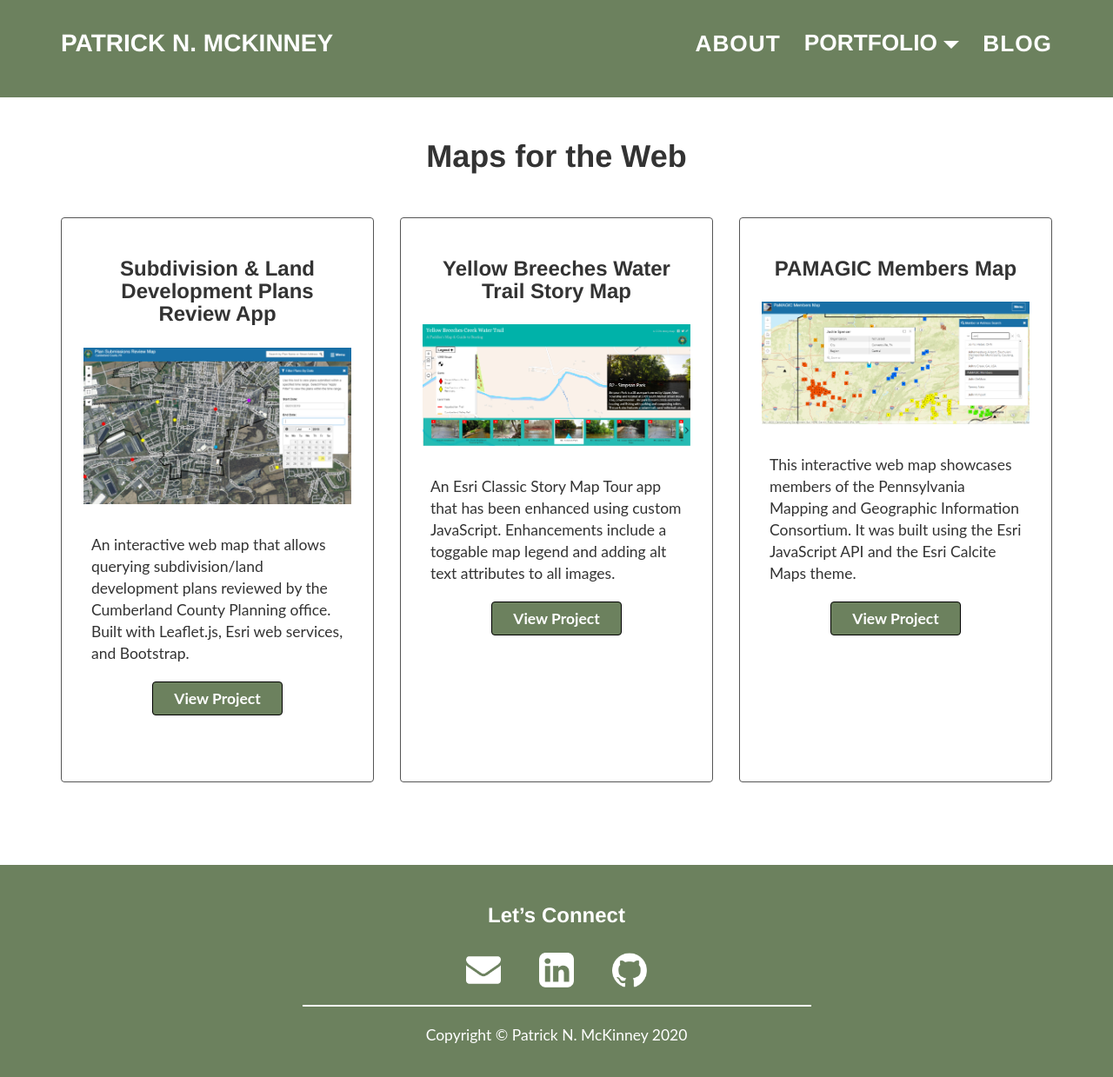
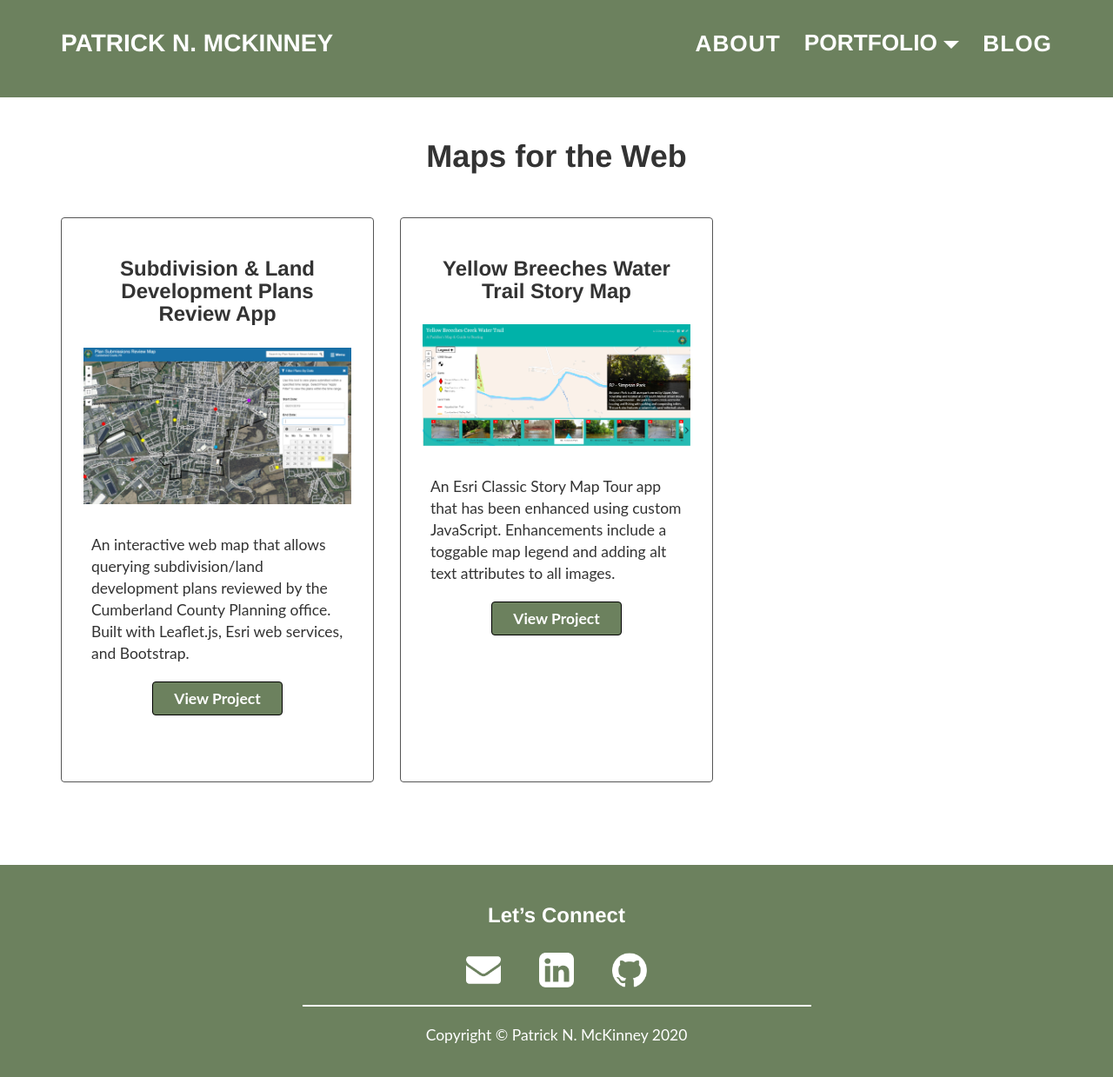
Before and after one commit to pmacMaps/website-live-test, a Jekyll site: the page built from portfolio_pages/web_maps.md, in a window 1280 px wide and 1248 px high. Shown: the top 1239 px of the window at 87% size. Built offline with Jekyll 4.4.1, drawn with Linux system fonts in a browser that asks for light colours.

Commit message:
remove PaMAGIC Membership Map portfolio item

```diff
--- a/_data/projects/webMaps.json
+++ b/_data/projects/webMaps.json
@@ -12,12 +12,5 @@
         "image-alt": "screen shot of a web map app",
         "url": "/portfolio/product/yellow-breeches-map-tour",
         "teaser": "An Esri Classic Story Map Tour app that has been enhanced using custom JavaScript.  Enhancements include a toggable map legend and adding alt text attributes to all images."
-    },
-    {
-        "title": "PAMAGIC Members Map",
-        "image": "pmg-members-map-screenshot.png",
-        "image-alt": "screen shot of the PaMAGIC members web map application",
-        "url": "/portfolio/product/pamagic-members-map",
-        "teaser": "This interactive web map showcases members of the Pennsylvania Mapping and Geographic Information Consortium.  It was built using the Esri JavaScript API and the Esri Calcite Maps theme."
     }
 ]
--- a/portfolio_singles/pamagic-members-map.html
+++ /dev/null
@@ -1,31 +0,0 @@
----
-layout: page
-title: Portfolio - PaMAGIC Members Map
-description: Summary of developing the PaMAGIC Members web map. Patrick N. McKinney is a cartographer (GIS) and developer interested in telling the stories of communities through maps and technology.
-page: pf-single
-permalink: /portfolio/product/pamagic-members-map
----
-
-<section>
-    <div class="container">
-        <div class="row">
-            <div class="col-md-12">
-                <h1 class="text-center">PAMAGIC Members Map</h1>
-                <hr />
-                <p>The PaMAGIC Members Map was developed to visualize the locations of members of the Pennsylvania Mapping and Geographic Information Consortium, provide basic information about each member, and allow users to search for members.</p>
-                <p>The web map application integrates the Esri JavaScript API and the Esri <a href="https://github.com/Esri/calcite-maps" target="_blank" rel="noopener">Calcite Maps</a> project.  Calcite Maps is web map template based on Bootstrap.  Esri Arcade Expressions were used to conditionally load content into the pop-up windows on the map.</p>
-                <hr />
-            </div>
-        </div>
-        <div class="row">
-            <div class="col-md-12">
-                <a class="text-center pf-link btn btn-primary" href="https://maps.pamagic.org/membership-map/" target="_blank" rel="noopener">View Map</a>
-            </div>
-        </div>
-        <div class="row img-container">
-            <div class="col-md-12">
-                <img alt="screen shot of the PaMAGIC members web map application" class="img-responsive center-block" src="{{ site.url }}/assets/images/portfolio/pmg-members-map-screenshot.png" />
-            </div>
-        </div>
-    </div>
-</section>
```
